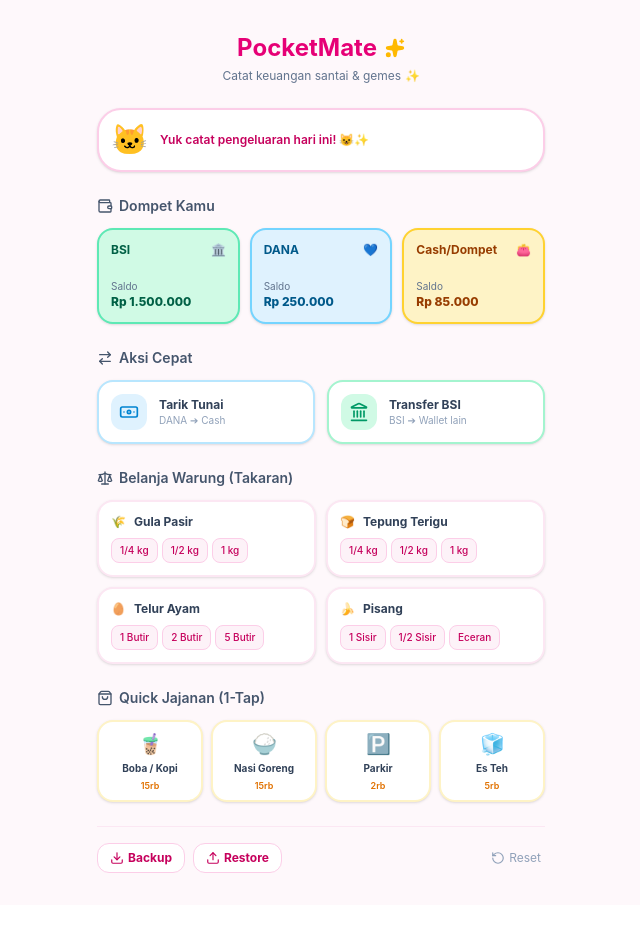
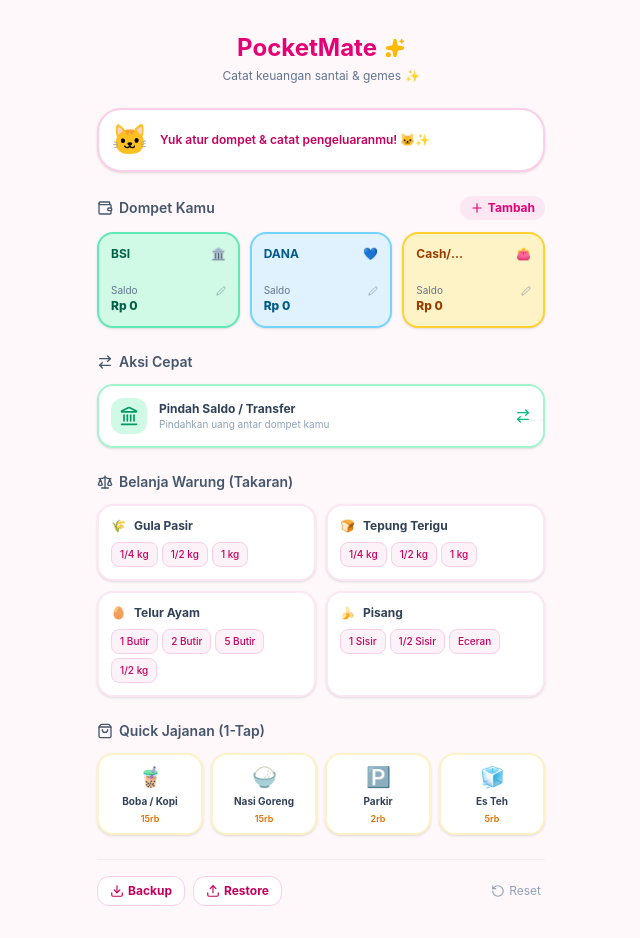
Before and after one commit to cutzhraa/pocket-mate, a React (Vite) app: page / in a window 1280 px wide. Shown: the whole page, without its empty margins (319-959 px from the left). Before the commit the page ends 905 px from the top, so only its background shows below. Built offline with nearby package versions, Linux system fonts and the light colour scheme.

Commit message:
feat: add customizable wallets with 0 default balance

```diff
--- a/src/App.jsx
+++ b/src/App.jsx
@@ -1,13 +1,14 @@
 import React, { useState, useEffect } from 'react';
-import { Wallet, ArrowRightLeft, Sparkles, Banknote, Landmark, ShoppingBag, Scale, X, Check, Download, Upload, RotateCcw } from 'lucide-react';
+import { Wallet, ArrowRightLeft, Sparkles, Banknote, Landmark, ShoppingBag, Scale, X, Check, Download, Upload, RotateCcw, Plus, Trash2, Edit2 } from 'lucide-react';
 
 export default function App() {
+  // Initial State Wallet (Default 0 Rupiah)
   const [wallets, setWallets] = useState(() => {
     const saved = localStorage.getItem('pm_wallets');
     return saved ? JSON.parse(saved) : [
-      { id: 'bsi', name: 'BSI', balance: 1500000, color: 'bg-emerald-100 text-emerald-800 border-emerald-300', icon: '🏛️' },
-      { id: 'dana', name: 'DANA', balance: 250000, color: 'bg-sky-100 text-sky-800 border-sky-300', icon: '💙' },
-      { id: 'cash', name: 'Cash/Dompet', balance: 85000, color: 'bg-amber-100 text-amber-800 border-amber-300', icon: '👛' },
+      { id: 'bsi', name: 'BSI', balance: 0, color: 'bg-emerald-100 text-emerald-800 border-emerald-300', icon: '🏛️' },
+      { id: 'dana', name: 'DANA', balance: 0, color: 'bg-sky-100 text-sky-800 border-sky-300', icon: '💙' },
+      { id: 'cash', name: 'Cash/Dompet', balance: 0, color: 'bg-amber-100 text-amber-800 border-amber-300', icon: '👛' },
     ];
   });
 
@@ -16,17 +17,33 @@
     return saved ? JSON.parse(saved) : [];
   });
 
-  // State Maskot Reaksi Lucu
-  const [mascotMessage, setMascotMessage] = useState('Yuk catat pengeluaran hari ini! 😺✨');
+  const [mascotMessage, setMascotMessage] = useState('Yuk atur dompet & catat pengeluaranmu! 🐱✨');
 
-  const [activeModal, setActiveModal] = useState(null);
+  // State Modal Transaksi
+  const [activeModal, setActiveModal] = useState(null); // null | 'warung' | 'jajanan' | 'tarik' | 'transfer' | 'wallet_mgr'
   const [selectedItem, setSelectedItem] = useState(null);
   const [selectedSize, setSelectedSize] = useState('');
   const [price, setPrice] = useState(0);
-  const [selectedWallet, setSelectedWallet] = useState('cash');
+  const [selectedWallet, setSelectedWallet] = useState('');
 
-  const [fromWallet, setFromWallet] = useState('dana');
-  const [toWallet, setToWallet] = useState('cash');
+  const [fromWallet, setFromWallet] = useState('');
+  const [toWallet, setToWallet] = useState('');
+
+  // State Kelola Dompet (Tambah / Edit)
+  const [editingWallet, setEditingWallet] = useState(null);
+  const [walletForm, setWalletForm] = useState({ name: '', balance: 0, icon: '💳', color: 'bg-purple-100 text-purple-800 border-purple-300' });
+
+  // Pilihan Warna Pastel Dompet
+  const colorOptions = [
+    { label: 'Hijau (BSI/GoPay)', value: 'bg-emerald-100 text-emerald-800 border-emerald-300' },
+    { label: 'Biru (DANA/BCA)', value: 'bg-sky-100 text-sky-800 border-sky-300' },
+    { label: 'Kuning (Cash/OVO)', value: 'bg-amber-100 text-amber-800 border-amber-300' },
+    { label: 'Ungu (OVO/Mandiri)', value: 'bg-purple-100 text-purple-800 border-purple-300' },
+    { label: 'Pink (ShopeePay)', value: 'bg-pink-100 text-pink-800 border-pink-300' },
+  ];
+
+  // Pilihan Ikon
+  const iconOptions = ['🏛️', '💙', '👛', '💳', '🟢', '📱', '🏦', '💰'];
 
   useEffect(() => {
     localStorage.setItem('pm_wallets', JSON.stringify(wallets));
@@ -36,25 +53,26 @@
     localStorage.setItem('pm_history', JSON.stringify(history));
   }, [history]);
 
-  // Web Audio API Sound Effect (Tanpa File Luar)
+  // Set default wallet id untuk form modal jika wallets berubah
+  useEffect(() => {
+    if (wallets.length > 0) {
+      if (!selectedWallet) setSelectedWallet(wallets[0].id);
+      if (!fromWallet) setFromWallet(wallets[0].id);
+      if (!toWallet) setToWallet(wallets[1]?.id || wallets[0].id);
+    }
+  }, [wallets]);
+
   const playAISound = (type) => {
     try {
       if (!('speechSynthesis' in window)) return;
-
       window.speechSynthesis.cancel();
 
       let textToSpeak = '';
       if (type === 'expense') {
-        const phrases = [
-          "Uang lagi, uang lagiii!",
-          "Irit-irit woy, jajan terus!",
-        ];
+        const phrases = ["Uang lagi, uang lagiii!", "Duh, melayang lagi uangnya~", "Irit-irit woy, jajan terus!"];
         textToSpeak = phrases[Math.floor(Math.random() * phrases.length)];
       } else if (type === 'income' || type === 'transfer') {
-        const phrases = [
-          "Asiiiik cairrr!",
-          "Mantap, saldo bertambah!",
-        ];
+        const phrases = ["Asiiiik cairrr!", "Horeee, dompet tebel lagi!", "Mantap! Masuk pak eko!"];
         textToSpeak = phrases[Math.floor(Math.random() * phrases.length)];
       }
 
@@ -72,7 +90,7 @@
   const warungItems = [
     { id: 'gula', name: 'Gula Pasir', icon: '🌾', prices: { '1/4 kg': 4500, '1/2 kg': 8500, '1 kg': 17000 } },
     { id: 'tepung', name: 'Tepung Terigu', icon: '🍞', prices: { '1/4 kg': 3500, '1/2 kg': 6500, '1 kg': 12000 } },
-    { id: 'telur', name: 'Telur Ayam', icon: '🥚', prices: { '1 Butir': 2000, '2 Butir': 4000, '5 Butir': 10000 } },
+    { id: 'telur', name: 'Telur Ayam', icon: '🥚', prices: { '1 Butir': 2000, '2 Butir': 4000, '5 Butir': 10000, '1/2 kg': 14000 } },
     { id: 'pisang', name: 'Pisang', icon: '🍌', prices: { '1 Sisir': 15000, '1/2 Sisir': 8000, 'Eceran': 3000 } },
   ];
 
@@ -87,27 +105,24 @@
     setSelectedItem(item);
     setSelectedSize(size);
     setPrice(item.prices[size]);
-    setSelectedWallet('cash');
+    setSelectedWallet(wallets[0]?.id || 'cash');
     setActiveModal('warung');
   };
 
   const handleOpenJajanan = (qp) => {
     setSelectedItem(qp);
     setPrice(qp.price);
-    setSelectedWallet('cash');
+    setSelectedWallet(wallets[0]?.id || 'cash');
     setActiveModal('jajanan');
   };
 
-  const handleOpenTarik = () => {
-    setFromWallet('dana');
-    setToWallet('cash');
-    setPrice(100000);
-    setActiveModal('tarik');
-  };
-
   const handleOpenTransfer = () => {
-    setFromWallet('bsi');
-    setToWallet('dana');
+    if (wallets.length < 2) {
+      alert('Kamu butuh minimal 2 dompet untuk transaksi pindah saldo!');
+      return;
+    }
+    setFromWallet(wallets[0].id);
+    setToWallet(wallets[1].id);
     setPrice(50000);
     setActiveModal('transfer');
   };
@@ -139,13 +154,7 @@
       ...prev
     ]);
 
-    // Respon Maskot Gemes
-    if (price >= 20000) {
-      setMascotMessage(`Waduh, lumayan juga nih ${title}! Tetep irit ya 😼💸`);
-    } else {
-      setMascotMessage(`Sip! ${title} udah dicatat. Dompet pinter! 😸✨`);
-    }
-
+    setMascotMessage(`Sip! ${title} udah dicatat. Tetap hemat ya! 🐱✨`);
     setActiveModal(null);
   };
 
@@ -160,24 +169,60 @@
       return w;
     }));
 
-    const isTarik = activeModal === 'tarik';
-    const title = isTarik ? 'Tarik Tunai' : 'Transfer Antar Dompet';
-    const icon = isTarik ? '💸' : '🔄';
+    const fromName = wallets.find(w => w.id === fromWallet)?.name || '';
+    const toName = wallets.find(w => w.id === toWallet)?.name || '';
 
     setHistory(prev => [
       {
         id: Date.now(),
-        title: `${title} (${fromWallet.toUpperCase()} ➔ ${toWallet.toUpperCase()})`,
+        title: `Pindah Saldo (${fromName} ➔ ${toName})`,
         amount: price,
         type: 'transfer',
-        icon,
+        icon: '🔄',
         time: new Date().toLocaleTimeString('id-ID', { hour: '2-digit', minute: '2-digit' })
       },
       ...prev
     ]);
 
-    setMascotMessage(`Pindah saldo berhasil! Saldo ${toWallet.toUpperCase()} makin tebal 👛🔥`);
+    setMascotMessage(`Pindah saldo sukses! ${toName} makin tebal 👛🔥`);
     setActiveModal(null);
+  };
+
+  // Handler Kelola Dompet
+  const handleOpenAddWallet = () => {
+    setEditingWallet(null);
+    setWalletForm({ name: '', balance: 0, icon: '💳', color: 'bg-purple-100 text-purple-800 border-purple-300' });
+    setActiveModal('wallet_mgr');
+  };
+
+  const handleOpenEditWallet = (w) => {
+    setEditingWallet(w.id);
+    setWalletForm({ name: w.name, balance: w.balance, icon: w.icon, color: w.color });
+    setActiveModal('wallet_mgr');
+  };
+
+  const handleSaveWalletForm = () => {
+    if (!walletForm.name.trim()) return;
+
+    if (editingWallet) {
+      setWallets(prev => prev.map(w => w.id === editingWallet ? { ...w, ...walletForm, balance: Number(walletForm.balance) } : w));
+    } else {
+      const newId = 'w_' + Date.now();
+      setWallets(prev => [...prev, { id: newId, ...walletForm, balance: Number(walletForm.balance) }]);
+    }
+
+    setActiveModal(null);
+  };
+
+  const handleDeleteWallet = (id) => {
+    if (wallets.length <= 1) {
+      alert('Minimal harus ada 1 dompet!');
+      return;
+    }
+    if (confirm('Yakin mau hapus dompet ini?')) {
+      setWallets(prev => prev.filter(w => w.id !== id));
+      setActiveModal(null);
+    }
   };
 
   const handleExportBackup = () => {
@@ -190,11 +235,9 @@
     const dateStr = now.toLocaleDateString('id-ID', { day: '2-digit', month: 'short', year: 'numeric' }).replace(/\s+/g, '-').toLowerCase();
     const timeStr = now.toLocaleTimeString('id-ID', { hour: '2-digit', minute: '2-digit', hour12: false }).replace(':', '.');
 
-    const fileName = `pocketmate-backup-${dateStr}-${timeStr}.json`;
-
     const link = document.createElement('a');
     link.href = url;
-    link.download = fileName;
+    link.download = `pocketmate-backup-${dateStr}-${timeStr}.json`;
     link.click();
   };
 
@@ -249,21 +292,34 @@
 
         {/* Kartu Multi-Wallet */}
         <section className="space-y-3">
-          <h2 className="text-sm font-semibold text-slate-600 flex items-center gap-1.5">
-            <Wallet className="w-4 h-4" /> Dompet Kamu
-          </h2>
+          <div className="flex justify-between items-center">
+            <h2 className="text-sm font-semibold text-slate-600 flex items-center gap-1.5">
+              <Wallet className="w-4 h-4" /> Dompet Kamu
+            </h2>
+            <button
+              onClick={handleOpenAddWallet}
+              className="text-xs font-bold text-pink-600 hover:text-pink-700 flex items-center gap-1 bg-pink-100 hover:bg-pink-200 px-2.5 py-1 rounded-xl transition-colors cursor-pointer"
+            >
+              <Plus className="w-3.5 h-3.5" /> Tambah
+            </button>
+          </div>
+
           <div className="grid grid-cols-3 gap-2.5">
             {wallets.map((w) => (
               <div
                 key={w.id}
-                className={`p-3 rounded-2xl border-2 ${w.color} shadow-sm flex flex-col justify-between h-24 transition-transform active:scale-95 cursor-pointer`}
+                onClick={() => handleOpenEditWallet(w)}
+                className={`p-3 rounded-2xl border-2 ${w.color} shadow-sm flex flex-col justify-between h-24 transition-transform active:scale-95 cursor-pointer relative group`}
               >
                 <div className="flex justify-between items-center text-xs font-bold">
-                  <span>{w.name}</span>
+                  <span className="truncate max-w-[50px]">{w.name}</span>
                   <span>{w.icon}</span>
                 </div>
                 <div>
-                  <div className="text-[10px] text-slate-500">Saldo</div>
+                  <div className="text-[10px] text-slate-500 flex justify-between items-center">
+                    <span>Saldo</span>
+                    <Edit2 className="w-2.5 h-2.5 opacity-60" />
+                  </div>
                   <div className="text-xs font-extrabold truncate">
                     Rp {w.balance.toLocaleString('id-ID')}
                   </div>
@@ -278,23 +334,19 @@
           <h2 className="text-sm font-semibold text-slate-600 flex items-center gap-1.5">
             <ArrowRightLeft className="w-4 h-4" /> Aksi Cepat
           </h2>
-          <div className="grid grid-cols-2 gap-3">
-            <button onClick={handleOpenTarik} className="p-3 bg-white border-2 border-sky-200 hover:border-sky-400 rounded-2xl shadow-sm text-left flex items-center gap-3 transition-transform active:scale-95 cursor-pointer">
-              <div className="p-2 bg-sky-100 rounded-xl text-sky-600"><Banknote className="w-5 h-5" /></div>
-              <div>
-                <div className="text-xs font-bold text-slate-700">Tarik Tunai</div>
-                <div className="text-[10px] text-slate-400">DANA ➔ Cash</div>
-              </div>
-            </button>
-
-            <button onClick={handleOpenTransfer} className="p-3 bg-white border-2 border-emerald-200 hover:border-emerald-400 rounded-2xl shadow-sm text-left flex items-center gap-3 transition-transform active:scale-95 cursor-pointer">
+          <button
+            onClick={handleOpenTransfer}
+            className="w-full p-3 bg-white border-2 border-emerald-200 hover:border-emerald-400 rounded-2xl shadow-sm text-left flex items-center justify-between transition-transform active:scale-95 cursor-pointer"
+          >
+            <div className="flex items-center gap-3">
               <div className="p-2 bg-emerald-100 rounded-xl text-emerald-600"><Landmark className="w-5 h-5" /></div>
               <div>
-                <div className="text-xs font-bold text-slate-700">Transfer BSI</div>
-                <div className="text-[10px] text-slate-400">BSI ➔ Wallet lain</div>
+                <div className="text-xs font-bold text-slate-700">Pindah Saldo / Transfer</div>
+                <div className="text-[10px] text-slate-400">Pindahkan uang antar dompet kamu</div>
               </div>
-            </button>
-          </div>
+            </div>
+            <ArrowRightLeft className="w-4 h-4 text-emerald-500" />
+          </button>
         </section>
 
         {/* Belanja Warung */}
@@ -413,7 +465,7 @@
                 {wallets.map((w) => (
                   <button key={w.id} onClick={() => setSelectedWallet(w.id)} className={`py-2 px-1 text-[11px] font-bold rounded-xl border flex flex-col items-center gap-0.5 transition-all ${selectedWallet === w.id ? 'bg-pink-500 text-white border-pink-500 shadow-sm' : 'bg-white border-slate-200 text-slate-600 hover:bg-slate-50'}`}>
                     <span>{w.icon}</span>
-                    <span>{w.name}</span>
+                    <span className="truncate max-w-[60px]">{w.name}</span>
                   </button>
                 ))}
               </div>
@@ -427,29 +479,29 @@
       )}
 
       {/* Pop-up Modal Pindah Saldo */}
-      {(activeModal === 'tarik' || activeModal === 'transfer') && (
+      {activeModal === 'transfer' && (
         <div className="fixed inset-0 bg-slate-900/40 backdrop-blur-xs flex items-center justify-center p-4 z-50">
           <div className="bg-white w-full max-w-xs rounded-3xl p-5 shadow-2xl space-y-4">
             <div className="flex justify-between items-center">
               <div className="flex items-center gap-2 text-sm font-bold text-slate-700">
-                <span className="text-xl">{activeModal === 'tarik' ? '💸' : '🔄'}</span>
-                <span>{activeModal === 'tarik' ? 'Tarik Tunai' : 'Transfer Antar Dompet'}</span>
+                <span className="text-xl">🔄</span>
+                <span>Pindah Saldo</span>
               </div>
               <button onClick={() => setActiveModal(null)} className="p-1 hover:bg-slate-100 rounded-full text-slate-400">
                 <X className="w-4 h-4" />
               </button>
             </div>
 
-            <div className="bg-sky-50 p-4 rounded-2xl text-center space-y-2 border border-sky-100">
-              <div className="text-[10px] text-sky-600 font-bold uppercase tracking-wider">Nominal Saldo</div>
-              <div className="text-2xl font-black text-sky-600">
+            <div className="bg-emerald-50 p-4 rounded-2xl text-center space-y-2 border border-emerald-100">
+              <div className="text-[10px] text-emerald-600 font-bold uppercase tracking-wider">Nominal Saldo</div>
+              <div className="text-2xl font-black text-emerald-600">
                 Rp {price.toLocaleString('id-ID')}
               </div>
               <div className="flex justify-center gap-1.5 pt-1">
-                <button onClick={() => setPrice(p => Math.max(0, p - 50000))} className="text-[10px] font-bold bg-white border border-sky-200 text-sky-700 px-2 py-1 rounded-xl shadow-2xs">-50rb</button>
-                <button onClick={() => setPrice(p => Math.max(0, p - 10000))} className="text-[10px] font-bold bg-white border border-sky-200 text-sky-700 px-2 py-1 rounded-xl shadow-2xs">-10rb</button>
-                <button onClick={() => setPrice(p => p + 10000)} className="text-[10px] font-bold bg-white border border-sky-200 text-sky-700 px-2 py-1 rounded-xl shadow-2xs">+10rb</button>
-                <button onClick={() => setPrice(p => p + 50000)} className="text-[10px] font-bold bg-white border border-sky-200 text-sky-700 px-2 py-1 rounded-xl shadow-2xs">+50rb</button>
+                <button onClick={() => setPrice(p => Math.max(0, p - 50000))} className="text-[10px] font-bold bg-white border border-emerald-200 text-emerald-700 px-2 py-1 rounded-xl shadow-2xs">-50rb</button>
+                <button onClick={() => setPrice(p => Math.max(0, p - 10000))} className="text-[10px] font-bold bg-white border border-emerald-200 text-emerald-700 px-2 py-1 rounded-xl shadow-2xs">-10rb</button>
+                <button onClick={() => setPrice(p => p + 10000)} className="text-[10px] font-bold bg-white border border-emerald-200 text-emerald-700 px-2 py-1 rounded-xl shadow-2xs">+10rb</button>
+                <button onClick={() => setPrice(p => p + 50000)} className="text-[10px] font-bold bg-white border border-emerald-200 text-emerald-700 px-2 py-1 rounded-xl shadow-2xs">+50rb</button>
               </div>
             </div>
 
@@ -468,9 +520,91 @@
               </div>
             </div>
 
-            <button onClick={handleSaveTransfer} className="w-full py-3 bg-sky-500 hover:bg-sky-600 text-white font-bold rounded-2xl shadow-lg shadow-sky-200 flex items-center justify-center gap-2 text-xs transition-transform active:scale-95 cursor-pointer">
+            <button onClick={handleSaveTransfer} className="w-full py-3 bg-emerald-500 hover:bg-emerald-600 text-white font-bold rounded-2xl shadow-lg shadow-emerald-200 flex items-center justify-center gap-2 text-xs transition-transform active:scale-95 cursor-pointer">
               <Check className="w-4 h-4" /> Proses Pindah Saldo
             </button>
+          </div>
+        </div>
+      )}
+
+      {/* Pop-up Modal Kelola Dompet (Tambah / Edit) */}
+      {activeModal === 'wallet_mgr' && (
+        <div className="fixed inset-0 bg-slate-900/40 backdrop-blur-xs flex items-center justify-center p-4 z-50">
+          <div className="bg-white w-full max-w-xs rounded-3xl p-5 shadow-2xl space-y-4">
+            <div className="flex justify-between items-center">
+              <div className="text-sm font-bold text-slate-700">
+                {editingWallet ? 'Edit Dompet' : 'Tambah Dompet Baru'}
+              </div>
+              <button onClick={() => setActiveModal(null)} className="p-1 hover:bg-slate-100 rounded-full text-slate-400">
+                <X className="w-4 h-4" />
+              </button>
+            </div>
+
+            <div className="space-y-3 text-xs">
+              <div className="space-y-1">
+                <label className="font-semibold text-slate-500">Nama Dompet / Bank / e-Wallet</label>
+                <input
+                  type="text"
+                  placeholder="Misal: GoPay, Mandiri, Cash"
+                  value={walletForm.name}
+                  onChange={(e) => setWalletForm(prev => ({ ...prev, name: e.target.value }))}
+                  className="w-full p-2.5 bg-slate-50 border rounded-xl font-bold text-slate-700 focus:outline-pink-400"
+                />
+              </div>
+
+              <div className="space-y-1">
+                <label className="font-semibold text-slate-500">Saldo Awal (Rp)</label>
+                <input
+                  type="number"
+                  value={walletForm.balance}
+                  onChange={(e) => setWalletForm(prev => ({ ...prev, balance: e.target.value }))}
+                  className="w-full p-2.5 bg-slate-50 border rounded-xl font-bold text-slate-700 focus:outline-pink-400"
+                />
+              </div>
+
+              <div className="space-y-1">
+                <label className="font-semibold text-slate-500">Pilih Ikon</label>
+                <div className="flex flex-wrap gap-1.5">
+                  {iconOptions.map(ico => (
+                    <button
+                      key={ico}
+                      onClick={() => setWalletForm(prev => ({ ...prev, icon: ico }))}
+                      className={`p-2 rounded-xl text-lg border ${walletForm.icon === ico ? 'bg-pink-100 border-pink-400' : 'bg-slate-50 border-slate-100'}`}
+                    >
+                      {ico}
+                    </button>
+                  ))}
+                </div>
+              </div>
+
+              <div className="space-y-1">
+                <label className="font-semibold text-slate-500">Warna Tampilan</label>
+                <select
+                  value={walletForm.color}
+                  onChange={(e) => setWalletForm(prev => ({ ...prev, color: e.target.value }))}
+                  className="w-full p-2.5 bg-slate-50 border rounded-xl font-bold text-slate-700"
+                >
+                  {colorOptions.map(c => <option key={c.value} value={c.value}>{c.label}</option>)}
+                </select>
+              </div>
+            </div>
+
+            <div className="flex gap-2 pt-2">
+              {editingWallet && (
+                <button
+                  onClick={() => handleDeleteWallet(editingWallet)}
+                  className="p-3 bg-rose-100 hover:bg-rose-200 text-rose-600 rounded-2xl font-bold cursor-pointer"
+                >
+                  <Trash2 className="w-4 h-4" />
+                </button>
+              )}
+              <button
+                onClick={handleSaveWalletForm}
+                className="flex-1 py-3 bg-pink-500 hover:bg-pink-600 text-white font-bold rounded-2xl shadow-lg shadow-pink-200 flex items-center justify-center gap-2 text-xs transition-transform active:scale-95 cursor-pointer"
+              >
+                <Check className="w-4 h-4" /> Simpan Dompet
+              </button>
+            </div>
           </div>
         </div>
       )}
```
